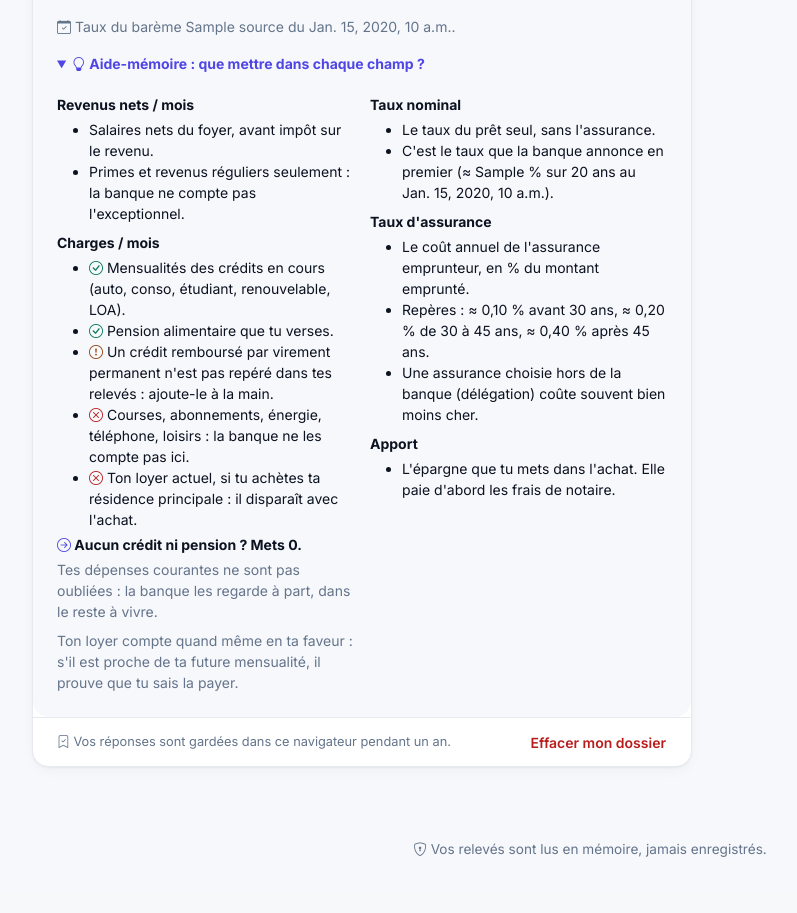
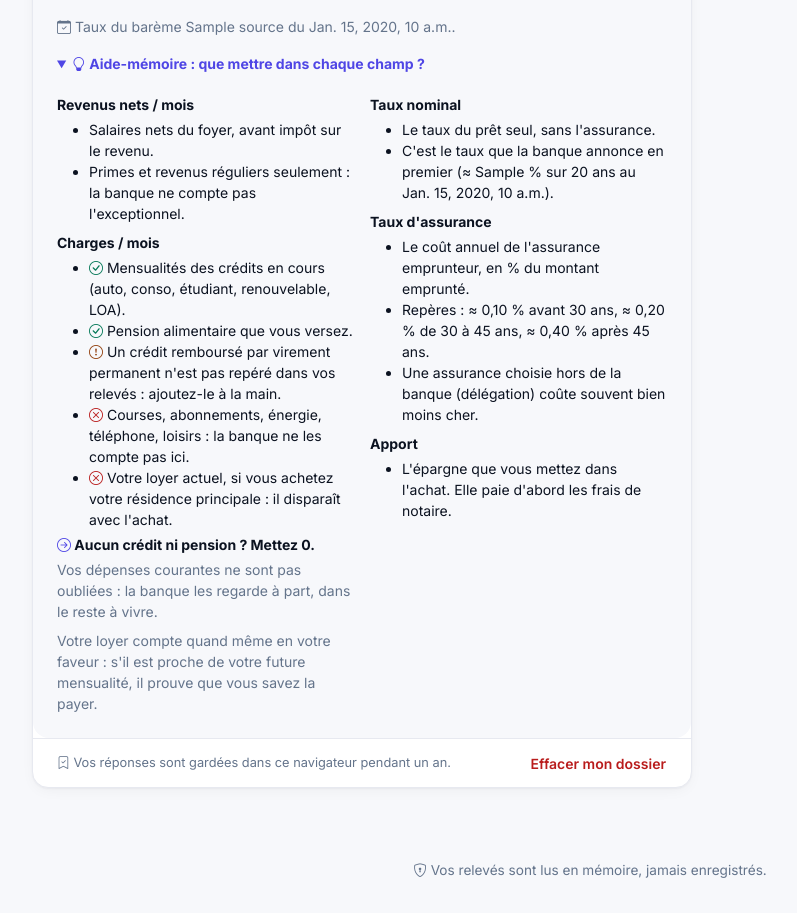
Before and after one commit to Dev9710/tools_immo, a Django app: template templates/analyseur/simulateur_pret.html in a window 1280 px wide, after a click on "Aide-mémoire : que mettre dans chaque champ ?". Shown: the part 1202-2115 px from the top of the page, without its empty margins (50-847 px from the left). Before the commit the page ends 2059 px from the top, so only its background shows below. Run offline with Django 4.2, Linux system fonts and the light colour scheme; the template is opened without the code that fills it: most values are stand-ins (such as "Sample title", 1, 10 or a date in 2020).

Commit message:
Vouvoiement sur tout le site (aide-mémoire, Biens finançables, Mes dépenses, barème)

```diff
--- a/analyseur_bancaire/test_vue_biens.py
+++ b/analyseur_bancaire/test_vue_biens.py
@@ -28,14 +28,14 @@ class PageBiensTests(SimpleTestCase):
     def test_sans_profil_liste_sans_verdict_et_invitation(self):
         r = self.client.get(reverse("biens_financables"), {"ville": "fresnes"})
         self.assertContains(r, "https://ex/209")
-        self.assertContains(r, "Complète ton profil")
+        self.assertContains(r, "Complétez votre profil")
         self.assertContains(r, "valeurs par défaut")
 
     def test_profil_saisi_donne_les_verdicts(self):
         r = self.client.post(reverse("biens_financables"), PROFIL, follow=True)
         self.assertContains(r, "Finançable")
         self.assertContains(r, "Hors budget")
-        self.assertContains(r, "ta saisie")
+        self.assertContains(r, "votre saisie")
         self.assertEqual(self.client.session["profil_biens"]["taux_nominal"], 3.33)
 
     def test_ville_inconnue_retombe_sur_la_premiere_ville(self):
--- a/templates/analyseur/_aide_memoire.html
+++ b/templates/analyseur/_aide_memoire.html
@@ -10,14 +10,14 @@
       <p class="fw-bold mb-1">Charges / mois</p>
       <ul class="mb-1">
         <li><i class="bi bi-check-circle text-success"></i> Mensualités des crédits en cours (auto, conso, étudiant, renouvelable, LOA).</li>
-        <li><i class="bi bi-check-circle text-success"></i> Pension alimentaire que tu verses.</li>
-        <li><i class="bi bi-exclamation-circle text-warning"></i> Un crédit remboursé par virement permanent n'est pas repéré dans tes relevés : ajoute-le à la main.</li>
+        <li><i class="bi bi-check-circle text-success"></i> Pension alimentaire que vous versez.</li>
+        <li><i class="bi bi-exclamation-circle text-warning"></i> Un crédit remboursé par virement permanent n'est pas repéré dans vos relevés : ajoutez-le à la main.</li>
         <li><i class="bi bi-x-circle text-danger"></i> Courses, abonnements, énergie, téléphone, loisirs : la banque ne les compte pas ici.</li>
-        <li><i class="bi bi-x-circle text-danger"></i> Ton loyer actuel, si tu achètes ta résidence principale : il disparaît avec l'achat.</li>
+        <li><i class="bi bi-x-circle text-danger"></i> Votre loyer actuel, si vous achetez votre résidence principale : il disparaît avec l'achat.</li>
       </ul>
-      <p class="fw-bold mb-1"><i class="bi bi-arrow-right-circle text-primary"></i> Aucun crédit ni pension ? Mets 0.</p>
-      <p class="text-muted mb-2">Tes dépenses courantes ne sont pas oubliées : la banque les regarde à part, dans le reste à vivre.</p>
-      <p class="text-muted mb-2">Ton loyer compte quand même en ta faveur : s'il est proche de ta future mensualité, il prouve que tu sais la payer.</p>
+      <p class="fw-bold mb-1"><i class="bi bi-arrow-right-circle text-primary"></i> Aucun crédit ni pension ? Mettez 0.</p>
+      <p class="text-muted mb-2">Vos dépenses courantes ne sont pas oubliées : la banque les regarde à part, dans le reste à vivre.</p>
+      <p class="text-muted mb-2">Votre loyer compte quand même en votre faveur : s'il est proche de votre future mensualité, il prouve que vous savez la payer.</p>
     </div>
     <div class="col-md-6">
       <p class="fw-bold mb-1">Taux nominal</p>
@@ -33,7 +33,7 @@
       </ul>
       <p class="fw-bold mb-1">Apport</p>
       <ul class="mb-0">
-        <li>L'épargne que tu mets dans l'achat. Elle paie d'abord les frais de notaire.</li>
+        <li>L'épargne que vous mettez dans l'achat. Elle paie d'abord les frais de notaire.</li>
       </ul>
     </div>
   </div>
--- a/templates/analyseur/_bareme.html
+++ b/templates/analyseur/_bareme.html
@@ -2,6 +2,6 @@
 <div class="small {% if bareme.perime %}alert alert-warning py-2 mb-2{% else %}text-muted mb-2{% endif %}">
   <i class="bi bi-calendar-check"></i>
   Taux du barème {{ bareme.source }} du {{ bareme.date }}.
-  {% if bareme.perime %}<strong>Il a plus d'une semaine : les taux du jour peuvent être différents, fais-le mettre à jour.</strong>{% endif %}
+  {% if bareme.perime %}<strong>Il a plus d'une semaine : les taux du jour peuvent être différents, faites-le mettre à jour.</strong>{% endif %}
 </div>
 {% endif %}
```
Also changed, not shown: templates/analyseur/biens_financables.html (+20 -20 lines), templates/analyseur/depenses_mensuelles.html (+4 -4 lines).
